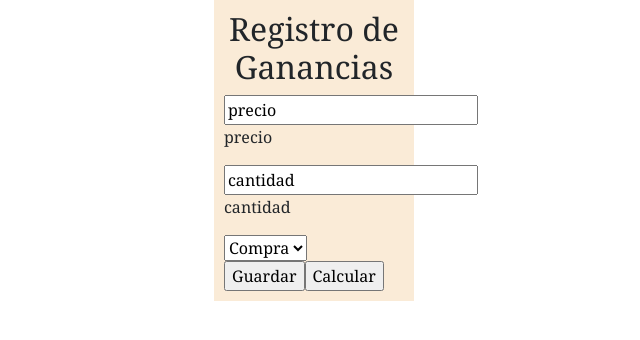
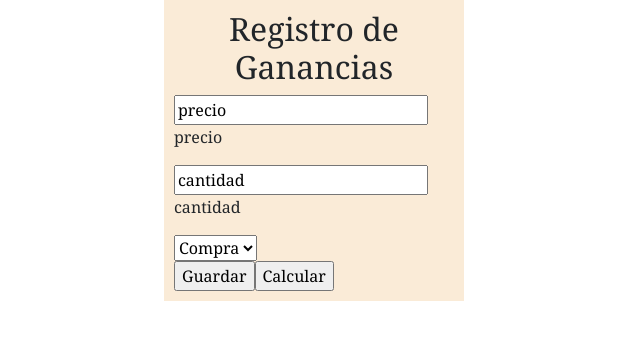
Before and after one commit to jose2889/binance, an Angular app: page / in a window 1280 px wide. Shown: the top 340 px of the page, without its empty margins (326-966 px from the left). Built offline with nearby package versions, Linux system fonts and the light colour scheme.

Commit message:
margenes2

```diff
--- a/src/app/app.component.css
+++ b/src/app/app.component.css
@@ -1,5 +1,5 @@
 .container{
-    width: 200px;
+    width: 300px;
     padding: 10px;
     background-color: antiquewhite;
     font-family: Georgia, 'Times New Roman', Times, serif;
```
